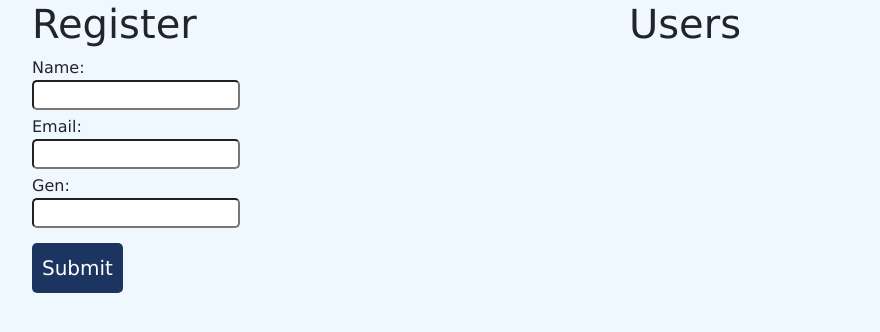
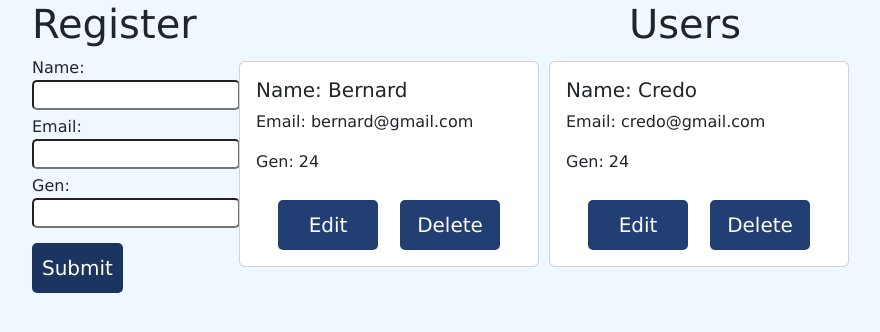
Before and after one commit to nGhart/usersRedux, a React (Create React App) app: page / in a window 1280 px wide. Shown: the top 332 px of the page, without its empty margins (50-930 px from the left). Built offline with nearby package versions, Linux system fonts and the light colour scheme.

Commit message:
Update userSlice.js

```diff
--- a/src/slice/userSlice.js
+++ b/src/slice/userSlice.js
@@ -1,18 +1,34 @@
-import { createSlice } from "@reduxjs/toolkit"
+import { createSlice } from '@reduxjs/toolkit';
 
 const initialState = {
-    users: [],
-}
+  users: [
+    { name: 'Bernard', email: 'bernard@gmail.com', gen: 24, id: '988o7' },
+    { name: 'Credo', email: 'credo@gmail.com', gen: 24, id: '988o71z' },
+  ],
+};
 const userSlice = createSlice({
-    name: "users",
-    initialState,
-    reducers: {
-        addNewUser: (state, action) => {
-            state.users = [...state.users, action.payload]
-        },
-        deleteUser: () => { },
-        editUser: () => { }
-    }
-})
-export const {addNewUser, deleteUser, editUser}=userSlice.actions;
+  name: 'users',
+  initialState,
+  reducers: {
+    addNewUser: (state, action) => {
+      state.users = [...state.users, action.payload];
+    },
+    deleteUser: (state, action) => {
+      state.users = state.users.filter((item) => {
+        if (item.id !== action.payload) {
+          return item;
+        }
+      });
+    },
+    editUser: (state, action) => {
+      state.users = state.users.map((item) => {
+        if (item.id === action.payload.id) {
+          return action.payload.updatedUser;
+        }
+        return item;
+      });
+    },
+  },
+});
+export const { addNewUser, deleteUser, editUser } = userSlice.actions;
 export default userSlice.reducer;
```
